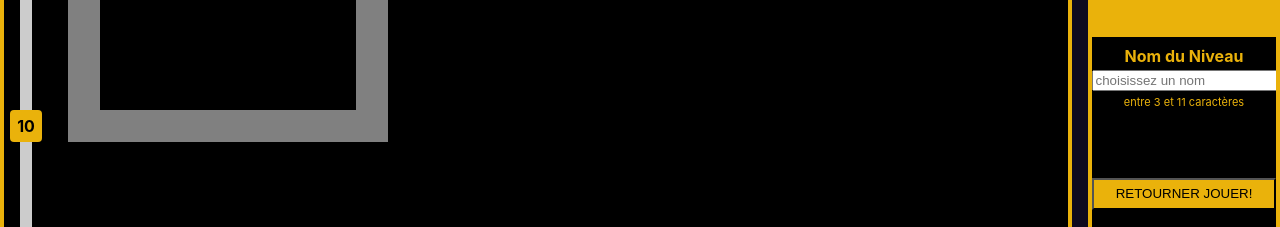
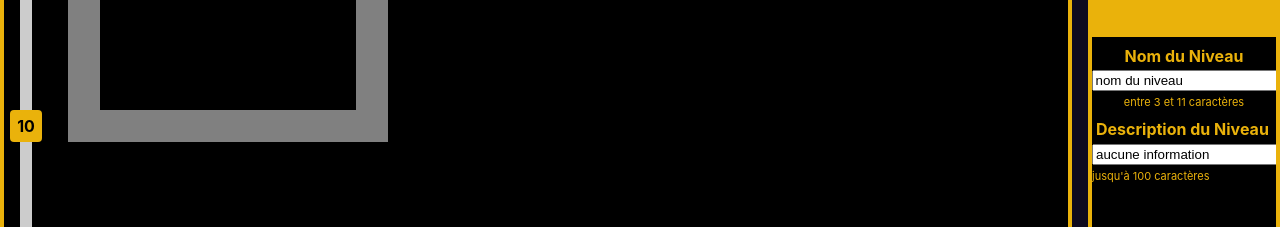
Before and after one commit to stinkyFerret01/Buzzle_frontend, a React (Create React App) app: page /editor in a window 1280 px wide. Shown: the part 246-473 px from the top of the page. Built offline with nearby package versions, Linux system fonts and the light colour scheme; no server answers.

Commit message:
test editeur

```diff
--- a/src/App.js
+++ b/src/App.js
@@ -107,6 +107,9 @@ function App() {
               <EditorPage
                 backend={backend}
                 setLevel={setLevel}
+                setLevelTitle={setLevelTitle}
+                setLevelContext={setLevelContext}
+                levels={levels}
                 setLevels={setLevels}
                 edited={edited}
                 setEdited={setEdited}
--- a/src/components/editorPage.js
+++ b/src/components/editorPage.js
@@ -14,6 +14,9 @@ const EditorPage = ({
   backend,
   setDisplayWfr,
   setLevel,
+  setLevelTitle,
+  setLevelContext,
+  levels,
   edited,
   setEdited,
   editBase,
@@ -29,8 +32,8 @@ const EditorPage = ({
   const [oSelection, setOSelection] = useState("W");
   const [oMessage, setOMessage] = useState(["mur"]);
   const [base, setBase] = useState("loading");
-  const [lvlName, setLvlName] = useState("");
-  const [lvlStatus] = useState("new");
+  const [lvlName, setLvlName] = useState("nom du niveau");
+  const [lvlContext, setLvlContext] = useState("aucune information");
   const [editable, setEditable] = useState("not ready");
 
   //-- config
@@ -72,13 +75,18 @@ const EditorPage = ({
   };
 
   const editer = async () => {
+    let context = "no info";
+    if (edited[2] !== "") {
+      context = edited[2];
+    }
     if (edited[0] !== "none" && edited[1] !== "") {
+      if (levels.findIndex((lvl) => lvl.name === edited[1])) {
         try {
           setDisplayWfr(true);
           const response = await axios.post(`${backend}/edit`, {
             pattern: edited[0],
             name: edited[1],
-          status: edited[2],
+            context: context,
           });
           console.log(response.data);
           console.log(response.data.level);
@@ -87,6 +95,7 @@ const EditorPage = ({
             setLevels((prevState) => [...prevState, response.data.level]);
           }
         } catch (error) {}
+      }
     }
   };
 
@@ -137,9 +146,19 @@ const EditorPage = ({
 
   //- tryLevel
   const levelTester = () => {
+    let name = lvlName;
+    if (lvlName.length < 3) {
+      name = "nom du niveau";
+    }
+    let context = lvlContext;
+    if (lvlContext === "") {
+      context = "aucune information";
+    }
     if (editable !== "not ready") {
       setLevel(edited[0]);
-      setEditBase([base, lvlName]);
+      setLevelTitle(name);
+      setLevelContext(context);
+      setEditBase([base, lvlName, context]);
       navigate("/game/editor");
     }
   };
@@ -198,6 +217,7 @@ const EditorPage = ({
     setBase(newBase);
     if (editBase !== "none") {
       setLvlName(editBase[1]);
+      setLvlContext(editBase[2]);
     }
   }, [ligns, colons, editBase]);
 
@@ -255,19 +275,19 @@ const EditorPage = ({
         }
         pattern.push(newLign);
         if (necs.length === necsToCheck.length) {
-          setEdited([pattern, lvlName, lvlStatus]);
+          setEdited([pattern, lvlName, lvlContext]);
           setEditable("good for testing");
-          if (lvlName !== "none" && lvlName.length > 2) {
+          if (lvlName.length > 2) {
             setEditable("ready to be edited");
           }
         } else {
-          setEdited(["none", lvlName, lvlStatus]);
+          setEdited(["none", "nom du niveau", "aucune information"]);
           setEditable("not ready");
         }
       }
     };
     base !== "loading" && patternBuilder(base);
-  }, [base, setEdited, lvlName, lvlStatus]);
+  }, [base, setEdited, lvlName, lvlContext]);
 
   useEffect(() => {}, [oMessage]);
 
@@ -427,6 +447,7 @@ const EditorPage = ({
                               setBase={setBase}
                               setEditBase={setEditBase}
                               lvlName={lvlName}
+                              lvlContext={lvlContext}
                               bigScreen={bigScreen}
                               xy={[indexL, indexo]}
                             />
@@ -576,8 +597,8 @@ const EditorPage = ({
             placeholder="choisissez un nom"
             value={lvlName}
             onChange={(event) => {
-              let test = event.target.value;
-              if (test.length < 12) {
+              let name = event.target.value;
+              if (name.length < 12) {
                 setLvlName(event.target.value);
               }
             }}
@@ -587,6 +608,26 @@ const EditorPage = ({
             style={{ fontSize: "11px", lineHeight: "1px" }}
           >
             entre 3 et 11 caractères
+          </p>
+        </div>
+        <div className="levelContextSelect">
+          <h4 className="noHovText">Description du Niveau</h4>
+          <input
+            type="text"
+            placeholder="ajoutez une description (optionel)"
+            value={lvlContext}
+            onChange={(event) => {
+              let context = event.target.value;
+              if (context.length < 101) {
+                setLvlContext(event.target.value);
+              }
+            }}
+          />
+          <p
+            className="noHovText"
+            style={{ fontSize: "11px", lineHeight: "1px" }}
+          >
+            jusqu'à 100 caractères
           </p>
         </div>
         {editable !== "not ready" && (
--- a/src/components/gamePage.js
+++ b/src/components/gamePage.js
@@ -420,8 +420,8 @@ const GamePage = ({
   //-- presLevel (défini le niveau par défault (en dur))
   useEffect(() => {
     if (
-      level === "none" ||
-      (level === edited[0] && location.pathname === "/game/game")
+      location.pathname === "/game/game" &&
+      (level === edited[0] || level === "none")
     ) {
       const tuto1 = {
         pattern: [
--- a/src/components/levelsSlide.js
+++ b/src/components/levelsSlide.js
@@ -57,6 +57,11 @@ const LevelsSlide = ({
     } else {
       setLevel(lvl.pattern);
       setLevelTitle(lvl.name);
+      if (lvl.context) {
+        setLevelContext(lvl.context);
+      } else {
+        setLevelContext("aucune information");
+      }
       setBigScreen(true);
     }
   };
@@ -88,11 +93,12 @@ const LevelsSlide = ({
           className={
             game[0] !== "Playing..." ? "burgerMenuSlide" : "burgerMenuSlide2"
           }
+          style={displayLevels ? { paddingLeft: "0.3rem" } : {}}
           onClick={() => {
             displayLevelsToggler();
           }}
         >
-          {displayLevels ? "<" : "+"}
+          {displayLevels ? "<" : ">"}
         </button>
         {gameDiv === "none" ? (
           <div className="presTitlesContainer">
--- a/src/components/pos.js
+++ b/src/components/pos.js
@@ -14,6 +14,7 @@ const Pos = ({
   setBase,
   setEditBase,
   lvlName,
+  lvlContext,
   xy,
   bigScreen,
 }) => {
@@ -250,7 +251,7 @@ const Pos = ({
 
     setBase(newBase);
     // setEditBase([base, lvlName]);
-    setEditBase([newBase, lvlName]);
+    setEditBase([newBase, lvlName, lvlContext]);
   };
 
   //-- USEEFFECT
--- a/src/styles/game.css
+++ b/src/styles/game.css
@@ -554,13 +554,13 @@ div[id^="player"] {
     z-index: 3;
     position: absolute;
     top: calc(50% - 1.5rem);
-    right: -1.5rem;
+    right: -1rem;
     width: 3rem;
     height: 3rem;
     font-size: 2.5rem;
     font-weight: bold;
     color: rgba(234, 178, 11);
-    /* background-color: black; */
+    padding-left: 1rem;
     background-color: transparent;
     border: solid rgba(234, 178, 11) 4px;
     border-radius: 4px;
@@ -573,13 +573,13 @@ div[id^="player"] {
     z-index: 3;
     position: absolute;
     top: calc(50% - 1.5rem);
-    right: -1.5rem;
+    right: -1rem;
     width: 3rem;
     height: 3rem;
     font-size: 2.5rem;
     font-weight: bold;
     color: rgba(234, 178, 11,0.5);
-    /* background-color: black; */
+    padding-left: 1rem;
     background-color: transparent;
     border: solid rgba(234, 178, 11,0.5) 4px;
     border-radius: 4px;
@@ -626,7 +626,7 @@ div[id^="player"] {
     /* max-width: 100%; */
     height: 20rem;
     display: flex;
-    align-items: center;
+    align-items: flex-start;
     justify-content: space-around;
     flex-direction: column;
     box-sizing: border-box;
```
Lines whose indentation alone changed are shown as unchanged.
